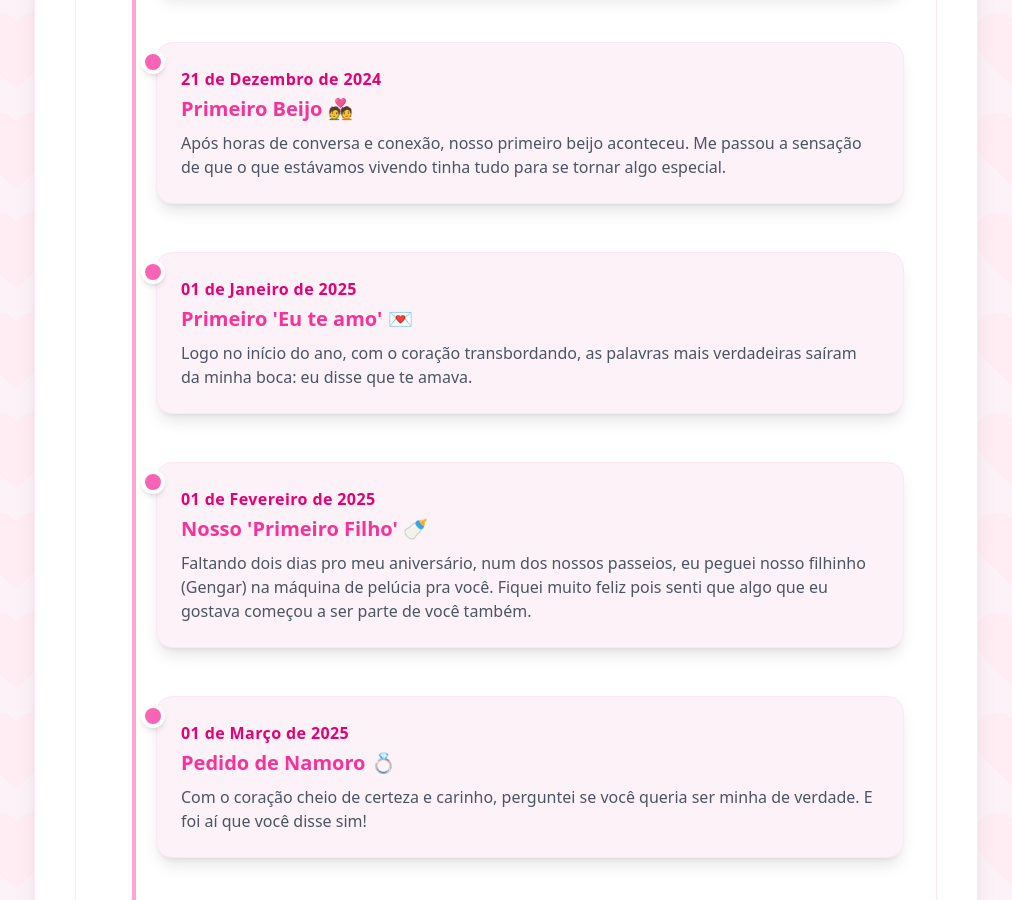
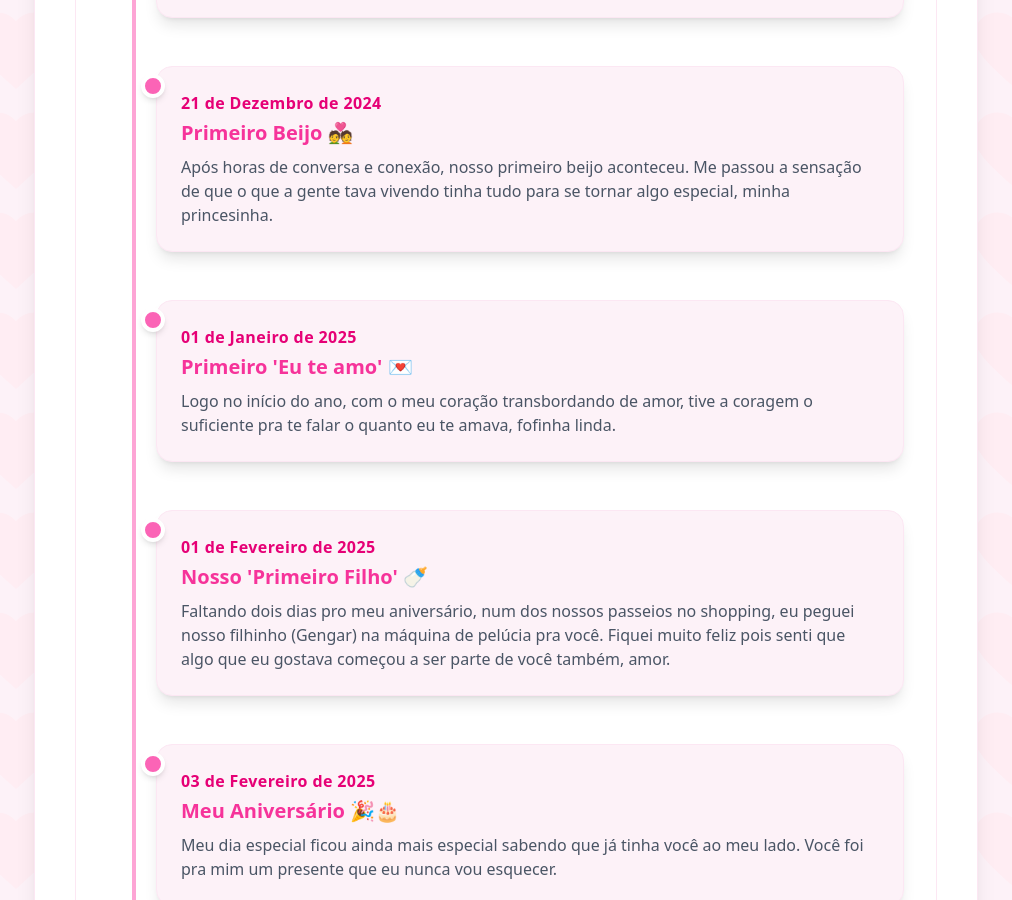
Before and after one commit to ngracioli/luana-valentines-app, a React (Vite) app: page / in a window 1280 px wide. Shown: the part 1900-2800 px from the top of the page, without its empty margins (134-1146 px from the left). Built offline with nearby package versions, Linux system fonts and the light colour scheme; no server answers.

Commit message:
feat: add new events and update event texts in Timeline

```diff
--- a/src/components/TimeLine.jsx
+++ b/src/components/TimeLine.jsx
@@ -5,42 +5,77 @@ const events = [
         date: "06 de Dezembro de 2024",
         title: "Nos conhecemos pelo Instagram 📱",
         description:
-            "Nossa conversa começou timidamente e, sem perceber, já estávamos apegados um ao outro.",
+            "Nossa conversa começou de um jeito bem tímido mas, sem perceber, já tinha me apegado muito a você amorzinho.",
         picture: "./src/assets/photo1.jpg",
     },
     {
         date: "21 de Dezembro de 2024",
         title: "Nosso Primeiro Encontro ✨",
         description:
-            "Saímos pela primeira vez e, então, vi o quão linda e doce você era. Percebi o quanto a gente se encaixava em tudo que fazia. Foi nesse dia que comecei a me apaixonar por você.",
+            "Saímos pela primeira vez e, então, vi o quão linda e fofinha você era. Percebi o quanto a gente se encaixava em tudo que fazia e foi nesse dia que comecei a me apaixonar mais ainda por você.",
         picture: "./src/assets/photo1.jpg",
     },
     {
         date: "21 de Dezembro de 2024",
         title: "Primeiro Beijo 💑",
         description:
-            "Após horas de conversa e conexão, nosso primeiro beijo aconteceu. Me passou a sensação de que o que estávamos vivendo tinha tudo para se tornar algo especial.",
+            "Após horas de conversa e conexão, nosso primeiro beijo aconteceu. Me passou a sensação de que o que a gente tava vivendo tinha tudo para se tornar algo especial, minha princesinha.",
         picture: "./src/assets/photo1.jpg",
     },
     {
         date: "01 de Janeiro de 2025",
         title: "Primeiro 'Eu te amo' 💌",
         description:
-            "Logo no início do ano, com o coração transbordando, as palavras mais verdadeiras saíram da minha boca: eu disse que te amava.",
+            "Logo no início do ano, com o meu coração transbordando de amor, tive a coragem o suficiente pra te falar o quanto eu te amava, fofinha linda.",
         picture: "./src/assets/photo1.jpg",
     },
     {
         date: "01 de Fevereiro de 2025",
         title: "Nosso 'Primeiro Filho' 🍼",
         description:
-            "Faltando dois dias pro meu aniversário, num dos nossos passeios, eu peguei nosso filhinho (Gengar) na máquina de pelúcia pra você. Fiquei muito feliz pois senti que algo que eu gostava começou a ser parte de você também.",
+            "Faltando dois dias pro meu aniversário, num dos nossos passeios no shopping, eu peguei nosso filhinho (Gengar) na máquina de pelúcia pra você. Fiquei muito feliz pois senti que algo que eu gostava começou a ser parte de você também, amor.",
+        picture: "./src/assets/photo1.jpg",
+    },
+    {
+        date: "03 de Fevereiro de 2025",
+        title: "Meu Aniversário 🎉🎂",
+        description:
+            "Meu dia especial ficou ainda mais especial sabendo que já tinha você ao meu lado. Você foi pra mim um presente que eu nunca vou esquecer.",
+        picture: "./src/assets/photo1.jpg",
+    },
+    {
+        date: "23 de Fevereiro de 2025",
+        title: "Seu Aniversário 🎈👑",
+        description:
+            "O seu dia, minha princesa! Fiquei muito feliz em te dar parabéns e poder mimar você. Ver seu sorriso perto desse dia foi a melhor sensação pra mim, sério amorzinho.",
         picture: "./src/assets/photo1.jpg",
     },
     {
         date: "01 de Março de 2025",
         title: "Pedido de Namoro 💍",
         description:
-            "Com o coração cheio de certeza e carinho, perguntei se você queria ser minha de verdade. E foi aí que você disse sim!",
+            "Com o coração cheio de certeza e carinho, perguntei se você queria ser minha de verdade mesmo. E foi aí que você disse sim e a gente começou a namorar!",
+        picture: "./src/assets/photo1.jpg",
+    },
+    {
+        date: "09 de Março de 2025",
+        title: "Primeira Vez Jogando Minecraft 🧱🐱",
+        description:
+            "Jogamos Minecraft juntos pela primeira vez e construímos nossa casinha com nossos gatinhos amorzinho. Foi tão divertido e especial compartilhar esse momento com você, ainda me lembro da sensação.",
+        picture: "./src/assets/photo1.jpg",
+    },
+    {
+        date: "15 de Março de 2025",
+        title: "Primeira Call e Roblox 🎧",
+        description:
+            "Fizemos nossa primeira call, mesmo você com muita vergonha da sua voz linda perfeita maravilhosa. Foi muito bom te ouvir pela primeira vez online, e ainda nos divertimos jogando Roblox juntinhos.",
+        picture: "./src/assets/photo1.jpg",
+    },
+    {
+        date: "20 de Abril de 2025",
+        title: "Nossa Primeira Páscoa Juntos 🐰🍫",
+        description:
+            "Nossa primeira Páscoa juntos (mesmo que eu tenha te dado o ovo da Hello Kitty dois dias antes askdjasjldad). Foi tudo muito especial ao seu lado!",
         picture: "./src/assets/photo1.jpg",
     },
     {
```
